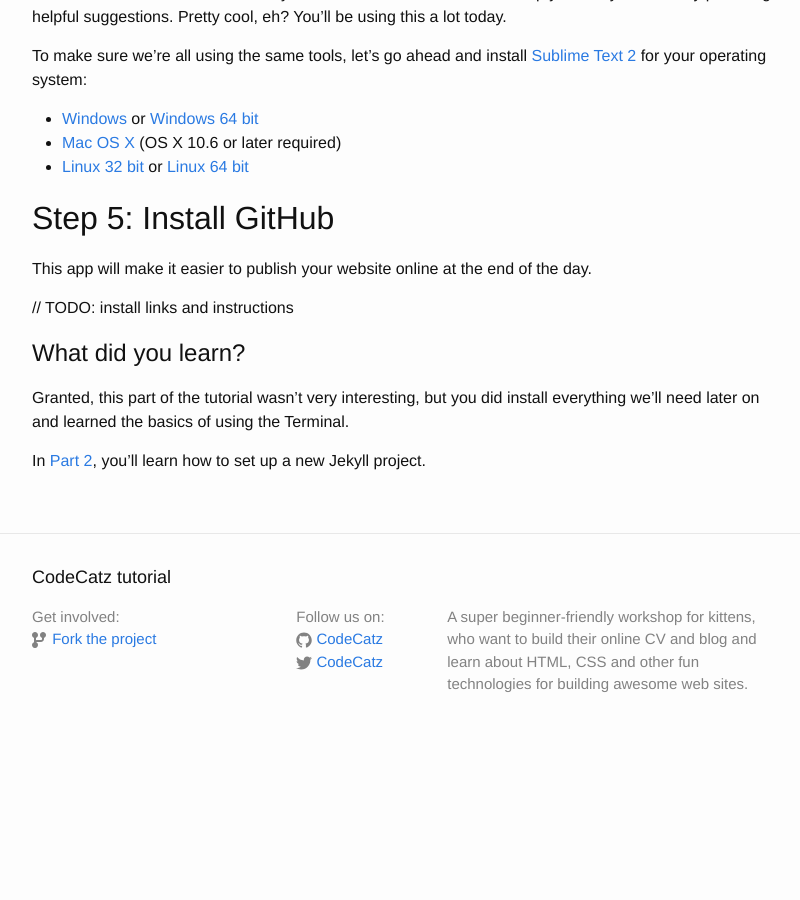
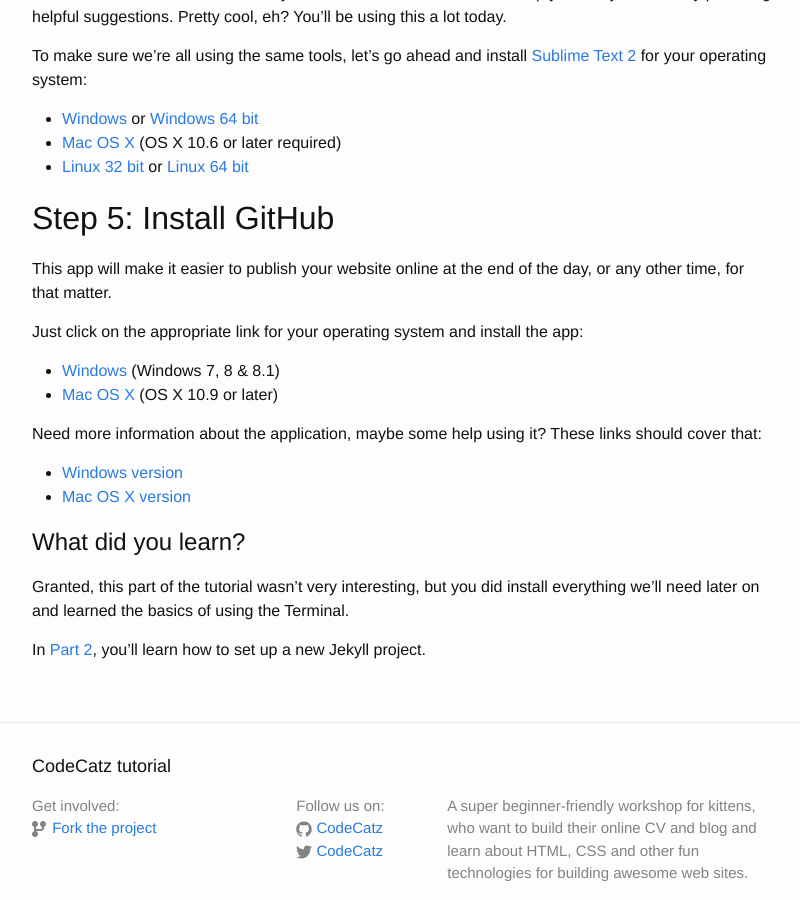
Before and after one commit to CodeCatz/codecatz-tutorial, a Jekyll site: the page built from 1-installation/index.md, in a window 1280 px wide and 900 px high, scrolled down 3809 px. Shown: the whole window, without its empty margins (238-1038 px from the left). Built offline with Jekyll 4.4.1, drawn with Linux system fonts in a browser that asks for light colours; before the commit the page ends 4565 px from its top, so only the background shows below that.

Commit message:
Added links to github app installation and help pages

```diff
--- a/1-installation/index.md
+++ b/1-installation/index.md
@@ -136,9 +136,17 @@
 
 ## Step 5: Install GitHub
 
-This app will make it easier to publish your website online at the end of the day.
+This app will make it easier to publish your website online at the end of the day, or any other time, for that matter.
 
-// TODO: install links and instructions
+Just click on the appropriate link for your operating system and install the app:
+
+- <a href="https://windows.github.com" target="_blank">Windows</a> (Windows 7, 8 & 8.1)
+- <a href="https://mac.github.com/" target="_blank">Mac OS X</a> (OS X 10.9 or later)
+
+Need more information about the application, maybe some help using it? These links should cover that:
+
+- <a href="https://windows.github.com/help.html" target="_blank">Windows version</a>
+- <a href="https://mac.github.com/help.html" target="_blank">Mac OS X version</a>
 
 # What did you learn?
 
```
